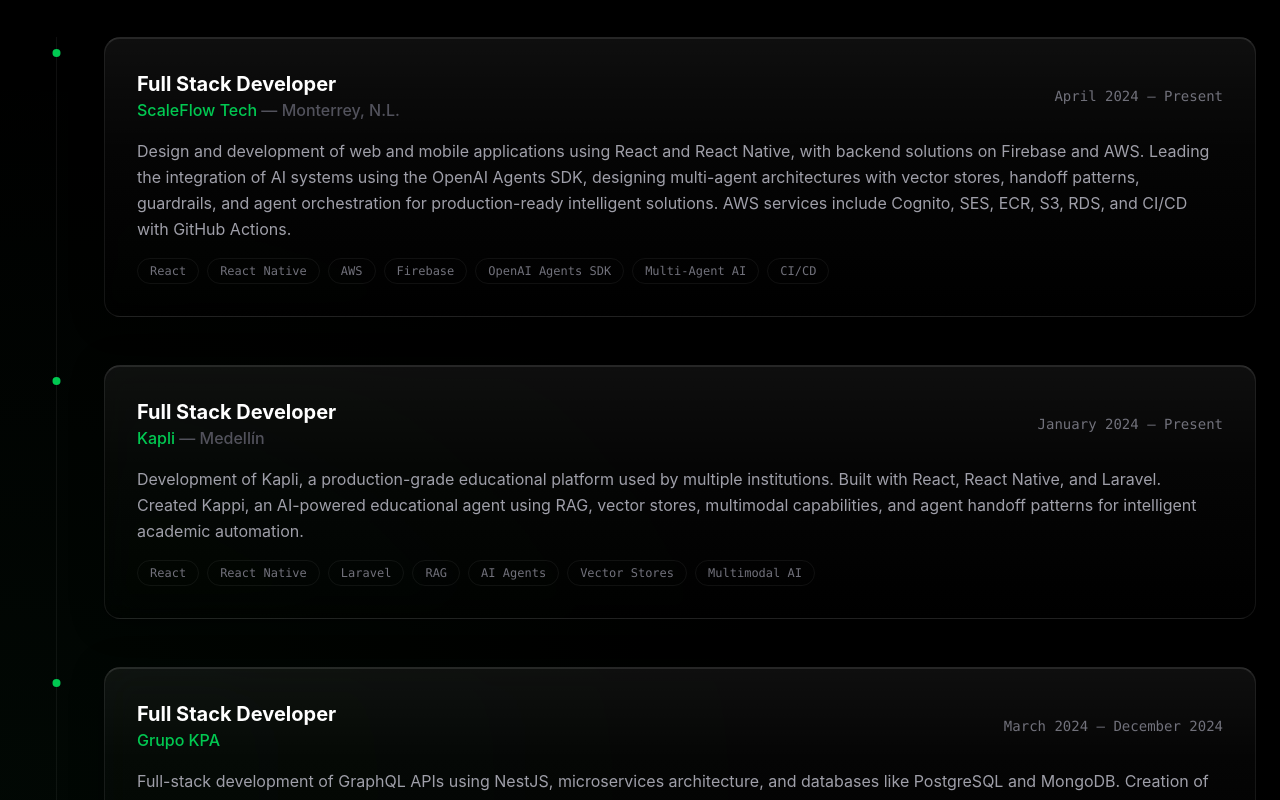
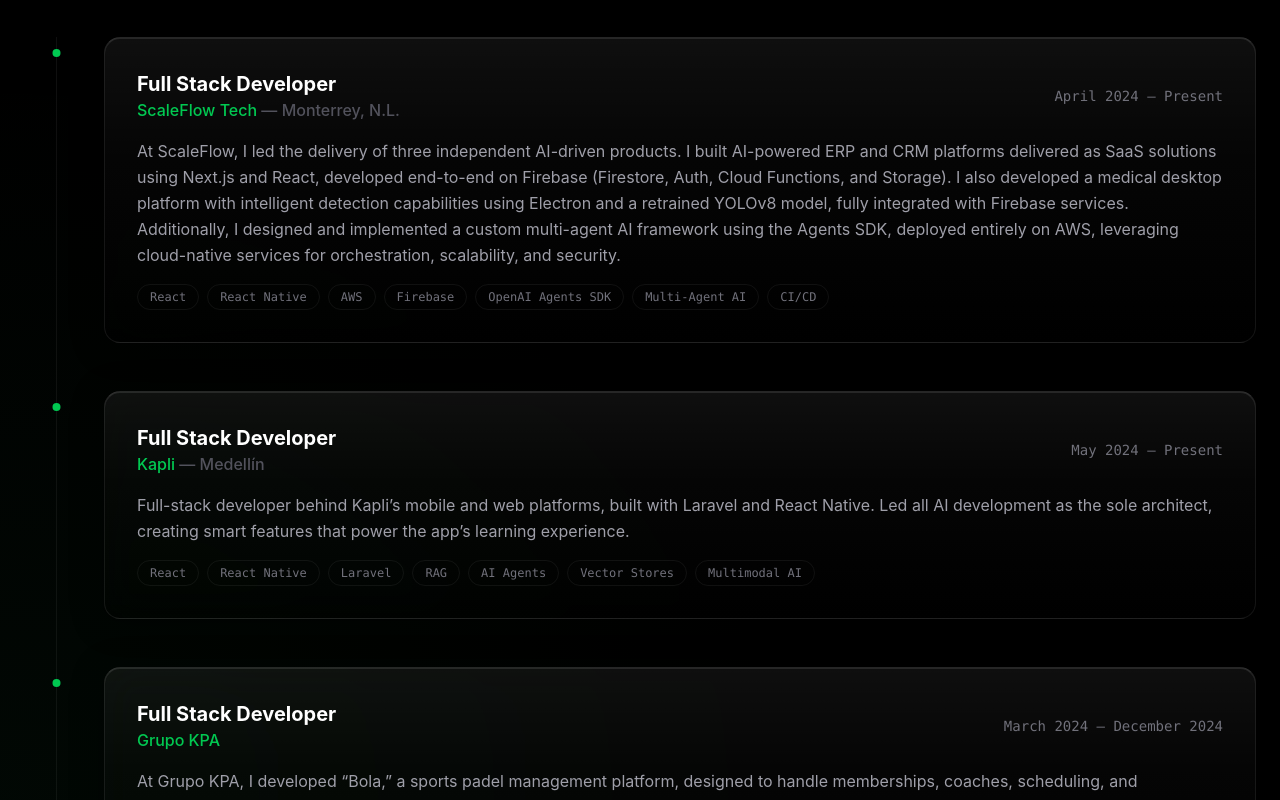
Before and after one commit to DavidRT12RT/David-Portafolio, a Next.js app: page / in a window 1280 px wide. Shown: the part 1860-2660 px from the top of the page. Built offline with nearby package versions, Linux system fonts and the light colour scheme.

Commit message:
Fechas y descripciones actualizadas

```diff
--- a/app/translations/index.ts
+++ b/app/translations/index.ts
@@ -42,7 +42,7 @@
           role: "Full Stack Developer",
           period: "April 2024 — Present",
           description:
-            "Design and development of web and mobile applications using React and React Native, with backend solutions on Firebase and AWS. Leading the integration of AI systems using the OpenAI Agents SDK, designing multi-agent architectures with vector stores, handoff patterns, guardrails, and agent orchestration for production-ready intelligent solutions. AWS services include Cognito, SES, ECR, S3, RDS, and CI/CD with GitHub Actions.",
+            "At ScaleFlow, I led the delivery of three independent AI-driven products. I built AI-powered ERP and CRM platforms delivered as SaaS solutions using Next.js and React, developed end-to-end on Firebase (Firestore, Auth, Cloud Functions, and Storage). I also developed a medical desktop platform with intelligent detection capabilities using Electron and a retrained YOLOv8 model, fully integrated with Firebase services. Additionally, I designed and implemented a custom multi-agent AI framework using the Agents SDK, deployed entirely on AWS, leveraging cloud-native services for orchestration, scalability, and security.",
           tags: [
             "React",
             "React Native",
@@ -57,9 +57,9 @@
           company: "Kapli",
           location: "Medellín",
           role: "Full Stack Developer",
-          period: "January 2024 — Present",
+          period: "May 2024 — Present",
           description:
-            "Development of Kapli, a production-grade educational platform used by multiple institutions. Built with React, React Native, and Laravel. Created Kappi, an AI-powered educational agent using RAG, vector stores, multimodal capabilities, and agent handoff patterns for intelligent academic automation.",
+            "Full-stack developer behind Kapli’s mobile and web platforms, built with Laravel and React Native. Led all AI development as the sole architect, creating smart features that power the app’s learning experience.",
           tags: [
             "React",
             "React Native",
@@ -76,7 +76,7 @@
           role: "Full Stack Developer",
           period: "March 2024 — December 2024",
           description:
-            "Full-stack development of GraphQL APIs using NestJS, microservices architecture, and databases like PostgreSQL and MongoDB. Creation of web platforms with ReactJS and mobile platforms with React Native.",
+            "At Grupo KPA, I developed “Bola,” a sports padel management platform, designed to handle memberships, coaches, scheduling, and operational workflows. The system was built using Laravel for the backend and React as a Single Page Application (SPA) for the frontend, and was deployed on AWS, leveraging cloud infrastructure for scalability, reliability, and secure access.",
           tags: [
             "NestJS",
             "GraphQL",
@@ -249,9 +249,9 @@
     footer: {
       rights: "All rights reserved.",
       built: "Built with Next.js, Three.js & AI",
-      cta1: "If you\u2019re building a product",
+      cta1: "If you’re building a product",
       cta2: "and need thoughtful engineering,",
-      ctaHighlight: "I\u2019m here.",
+      ctaHighlight: "I’m here.",
       emailLabel: "Email me",
     },
   },
@@ -298,7 +298,7 @@
           role: "Full Stack Developer",
           period: "Abril 2024 — Presente",
           description:
-            "Diseño y desarrollo de aplicaciones web y móviles con React y React Native, con soluciones backend en Firebase y AWS. Liderando la integración de sistemas de IA usando el OpenAI Agents SDK, diseñando arquitecturas multi-agente con vector stores, patrones de handoff, guardrails y orquestación de agentes para soluciones inteligentes listas para producción. Servicios AWS incluyen Cognito, SES, ECR, S3, RDS y CI/CD con GitHub Actions.",
+            "En ScaleFlow, lideré la entrega de tres productos independientes impulsados por IA. Construí plataformas ERP y CRM potenciadas por inteligencia artificial, entregadas como soluciones SaaS utilizando Next.js y React, desarrolladas de extremo a extremo sobre Firebase (Firestore, Auth, Cloud Functions y Storage). También desarrollé una plataforma médica de escritorio con capacidades de detección inteligente utilizando Electron y un modelo YOLOv8 reentrenado, completamente integrado con los servicios de Firebase. Además, diseñé e implementé un framework personalizado de IA multiagente utilizando el Agents SDK, desplegado completamente en AWS, aprovechando servicios nativos de la nube para orquestación, escalabilidad y seguridad.",
           tags: [
             "React",
             "React Native",
@@ -313,9 +313,9 @@
           company: "Kapli",
           location: "Medellín",
           role: "Full Stack Developer",
-          period: "Enero 2024 — Presente",
+          period: "Mayo 2024 — Presente",
           description:
-            "Desarrollo de Kapli, una plataforma educativa de nivel producción utilizada por múltiples instituciones. Construida con React, React Native y Laravel. Creación de Kappi, un agente educativo potenciado por IA usando RAG, vector stores, capacidades multimodales y patrones de handoff de agentes para automatización académica inteligente.",
+            "Desarrollador Full Stack detrás de las plataformas móvil y web de Kapli, construidas con Laravel y React Native. Lideré todo el desarrollo de IA como arquitecto único, creando funcionalidades inteligentes que impulsan la experiencia de aprendizaje de la aplicación.",
           tags: [
             "React",
             "React Native",
@@ -332,7 +332,7 @@
           role: "Full Stack Developer",
           period: "Marzo 2024 — Diciembre 2024",
           description:
-            "Desarrollo full-stack de APIs GraphQL usando NestJS, arquitectura de microservicios y bases de datos como PostgreSQL y MongoDB. Creación de plataformas web con ReactJS y plataformas móviles con React Native.",
+            "En Grupo KPA, desarrollé “Bola”, una plataforma de gestión deportiva para pádel, diseñada para administrar membresías, entrenadores, programación de horarios y flujos operativos. El sistema fue construido utilizando Laravel para el backend y React como una Single Page Application (SPA) para el frontend, y fue desplegado en AWS, aprovechando la infraestructura en la nube para garantizar escalabilidad, confiabilidad y acceso seguro.",
           tags: [
             "NestJS",
             "GraphQL",
```
